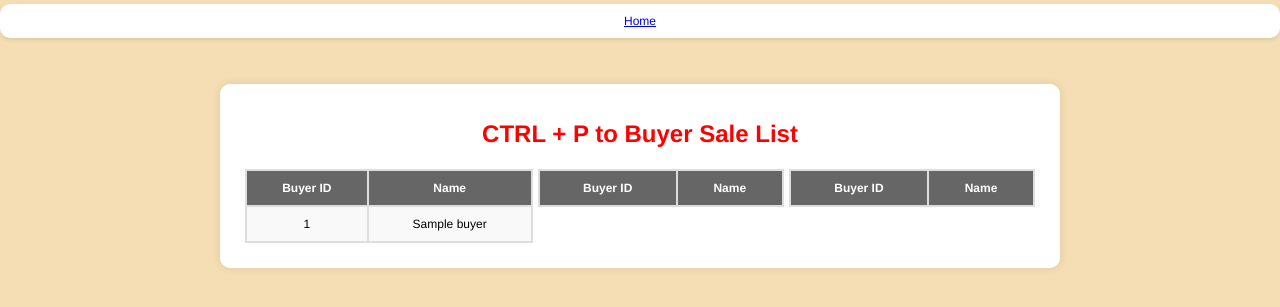
After one commit to nicknspringer/AuctionCommityTracker, a Flask app: page /buyerSaleList in a window 1280 px wide. The commit adds this page. Shown: the top 307 px of the page. Run offline with Flask 3, Linux system fonts and the light colour scheme; tables that the repository leaves empty hold one stand-in row (values such as "Sample post"); lists and menus that the app fills with data are empty.

Commit message:
buyer sale list print screen

```diff
--- a/app.py
+++ b/app.py
@@ -102,6 +102,11 @@ def buyer_list():
     else:
         buyers = Buyer.query.order_by(Buyer.bidder_number).all()
         return render_template("buyerList.html", buyers=buyers)
+
+@app.route("/buyerSaleList", methods=["GET"])
+def buyer_sale_list():
+    buyers = Buyer.query.order_by(Buyer.bidder_number).all()
+    return render_template("buyerSaleList.html", buyers=buyers)
 
 @app.route("/buyerList/edit/<int:buyer_id>", methods=["POST", "GET"])
 def edit_buyer(buyer_id):
--- a/static/styles.css
+++ b/static/styles.css
@@ -1,5 +1,11 @@
+@media print {
+  .nav, .printInstructions {
+    display: none !important;
+  }
+}
 body {
   font-family: "Franklin Gothic Medium", "Arial Narrow", Arial, sans-serif;
+  font-size: 12px;
   margin: 0;
   padding: 0;
   background-color: wheat;
@@ -16,8 +22,13 @@ body {
   top: 4px;
 }
 
+.printInstructions {
+  color: #ff0000;
+}
+
 .content {
   max-width: 800px;
+  min-width: 800px;
   margin: 50px auto;
   padding: 20px;
   background-color: #fff;
@@ -29,14 +40,19 @@ body {
   color: #333;
   margin-bottom: 20px;
 }
+.content .column {
+  display: grid;
+  grid-template-columns: auto auto auto;
+  padding: 5px;
+  gap: 5px;
+}
 .content table {
   width: 100%;
   border-collapse: collapse;
-  margin-top: 80px;
 }
 .content table th, .content table td {
   padding: 10px;
-  border: 1px solid #ddd;
+  border: 2px solid #ddd;
 }
 .content table th {
   background-color: #666;
--- a/static/styles.scss
+++ b/static/styles.scss
@@ -11,9 +11,19 @@ $table-even-color: #f9f9f9;
 $DB-delete-color: #ff0000;
 $DB-delete-color-hover: darken($DB-delete-color, 10%);
 
+$pageWidth: 800px;
+
+@media print
+{
+    .nav, .printInstructions{
+        display: none !important;
+    }
+}
+
 body
 {
     font-family: 'Franklin Gothic Medium', 'Arial Narrow', Arial, sans-serif;
+    font-size: 12px;
     margin: 0;
     padding: 0;
     background-color: $background-color;
@@ -31,10 +41,15 @@ body
     top:4px;
 }
 
+.printInstructions
+{
+    color: $DB-delete-color;
+}
 
 .content
 {
-    max-width: 800px;
+    max-width: $pageWidth;
+    min-width: $pageWidth;
     margin: 50px auto;
     padding: 20px;
     background-color: $foreground-color;
@@ -48,16 +63,23 @@ body
         margin-bottom: 20px;
     }
 
+    .column
+    {
+        display: grid;
+        grid-template-columns: auto auto auto;
+        padding: 5px;
+        gap: 5px;
+    }
+
     table
     {
         width: 100%;
         border-collapse: collapse;
-        margin-top: 80px;
 
         th, td
         {
             padding: 10px;
-            border: 1px solid #ddd;
+            border: 2px solid #ddd;
         }
 
         th
--- /dev/null
+++ b/templates/buyerSaleList.html
@@ -0,0 +1,68 @@
+{% extends "base.html" %}
+
+{% block Head %}
+    <title>Buyer Sale List</title>
+{% endblock %}
+
+{% block body %}
+    {% set total = buyers|length//3 %}
+    {% if buyers|length % 3 != 0 %}
+        {% set total = total + 1 %}
+    {% endif %}
+    <div class="printInstructions">
+        <h1>
+            CTRL + P to Buyer Sale List
+        </h1>
+    </div>
+    <div class="column">
+        <div>
+            <table>
+                <tr>
+                    <th>Buyer ID</th>
+                    <th>Name</th>
+                </tr>
+                {% for buyer in buyers %}
+                    {% if loop.index <= total %}
+                    <tr>
+                        <td> {{ buyer.bidder_number}} </td>
+                        <td> {{ buyer.name }}</td>
+                    </tr>
+                    {% endif %}
+                {% endfor %}
+            </table>
+        </div>
+        <div >
+            <table>
+                <tr>
+                    <th>Buyer ID</th>
+                    <th>Name</th>
+                </tr>
+                {% for buyer in buyers %}
+                    {% if loop.index > total and loop.index <=total*2 %}
+                    <tr>
+                        <td> {{ buyer.bidder_number}} </td>
+                        <td> {{ buyer.name }}</td>
+                    </tr>
+                    {% endif %}
+                {% endfor %}
+            </table>
+        </div>
+        <div>
+            <table>
+                <tr>
+                    <th>Buyer ID</th>
+                    <th>Name</th>
+                </tr>
+                {% for buyer in buyers %}
+                    {% if loop.index > total*2 and loop.index <=total*3 %}
+                    <tr>
+                        <td> {{ buyer.bidder_number}} </td>
+                        <td> {{ buyer.name }}</td>
+                    </tr>
+                    {% endif %}
+                {% endfor %}
+            </table>
+        </div>
+    </div>
+
+{% endblock %}
--- a/templates/index.html
+++ b/templates/index.html
@@ -15,7 +15,7 @@
             </button>
             <br>
             <button>
-                <a href="/buyerList">View Sale Buyers</a>
+                <a href="/buyerSaleList">View Sale Buyers</a>
             </button>
         </div>
     </div>
```
Also changed, not shown: 1 other file.
